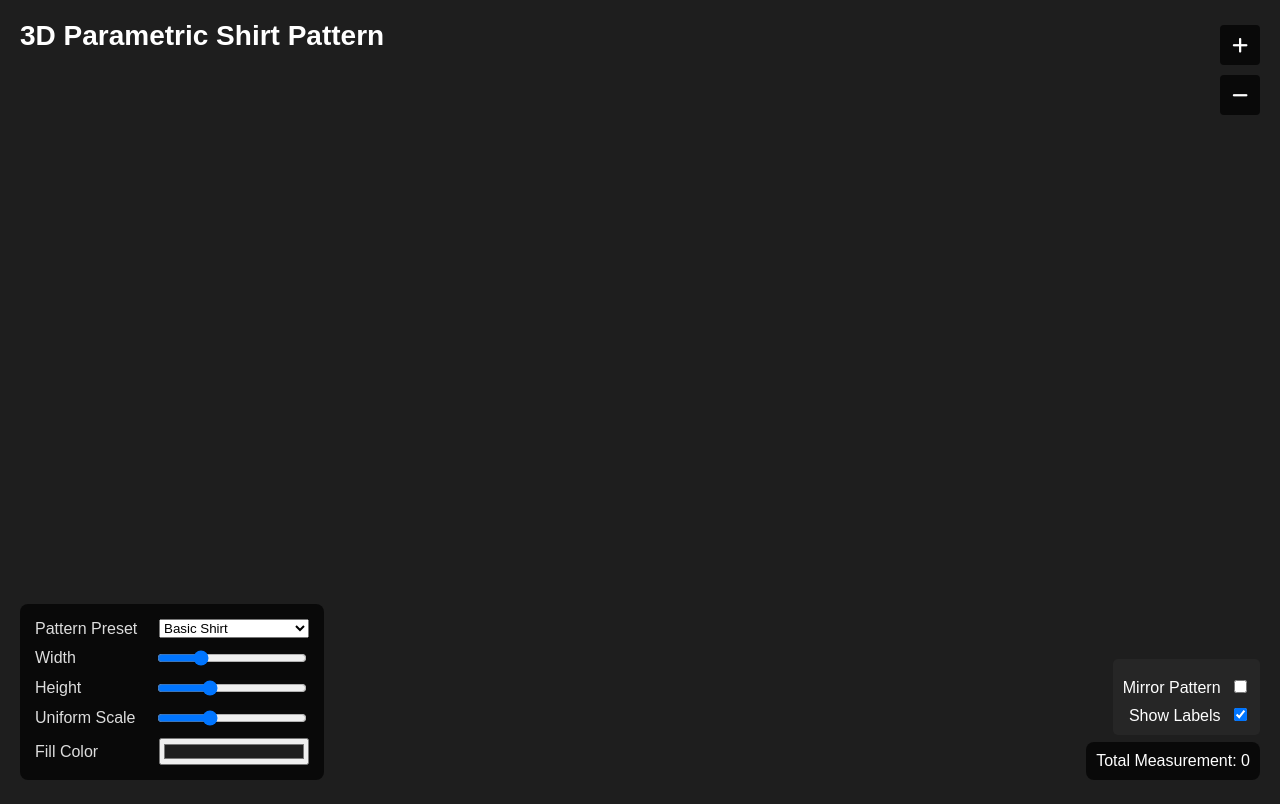
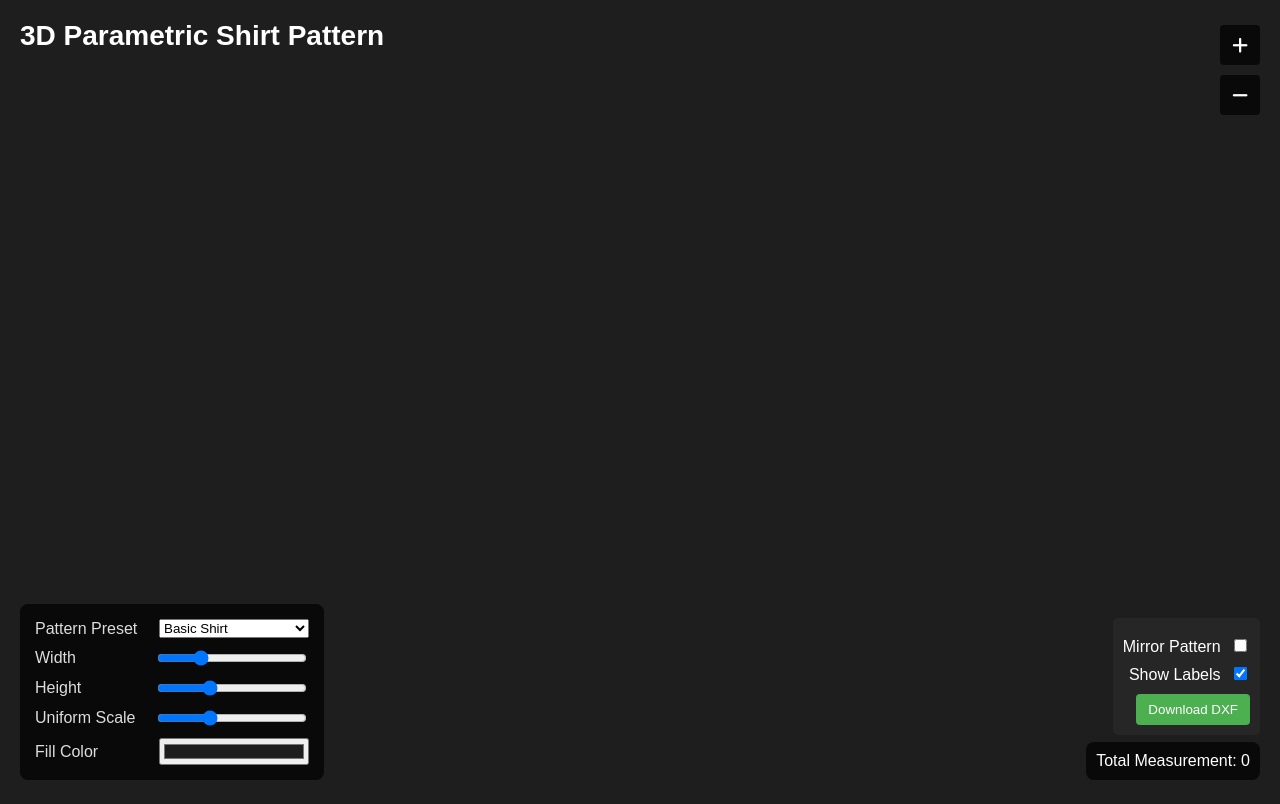
Before and after one commit to Anirban166/Pattern-Forge, a Flask app: page /3d in a window 1280 px wide. Run offline with Flask 3, Linux system fonts and the light colour scheme; some libraries are stand-ins or nearby versions.

Commit message:
Added functionality for DXF export via a new route and function (takes a list of dictionaries; type and points with absolute, scaled coordinates), simplified measurement calc, refactors, etc.

```diff
--- a/app.py
+++ b/app.py
@@ -1,14 +1,17 @@
-from flask import Flask, send_file, render_template, jsonify
-from pattern import ShirtPattern
+from flask import Flask, send_file, render_template, jsonify, request
+from pattern import ShirtPattern, create_dxf_from_segments
+import os
 
 app = Flask(__name__, template_folder="templates")
 
 @app.route("/")
 def home():
-    return "<p><a href='/3d'>View 3D Pattern</a> | <a href='/download-dxf'>Download DXF</a></p>"
+    return "<p><a href='/3d'>View 3D Pattern</a> | <a href='/download-dxf'>Download DXF (Old)</a></p>"
 
 @app.route("/pattern-data")
 def pattern_data():
+    # This route might be obsolete if patternPresets are solely client-side for dynamic generation
+    # Or it could serve the raw data for one specific default pattern if needed elsewhere.
     pattern = ShirtPattern(100, 90, 70, 40)
     return jsonify(pattern.segments)
 
@@ -19,8 +22,36 @@
 @app.route("/download-dxf")
 def download_dxf():
     pattern = ShirtPattern(100, 90, 70, 40)
-    dxf_path = pattern.export_dxf("static/pattern.dxf")
-    return send_file(dxf_path, as_attachment=True)
+    static_dir = os.path.join(app.static_folder)
+    os.makedirs(static_dir, exist_ok=True)
+    dxf_path = pattern.export_dxf(os.path.join(static_dir, "pattern_default.dxf"))
+    return send_file(dxf_path, as_attachment=True, download_name="pattern_default.dxf")
+
+# New endpoint for dynamic DXF export:
+@app.route("/api/export-dxf", methods=['POST'])
+def api_export_dxf():
+    data = request.json
+    segments_for_dxf = data.get('segments')
+
+    if not segments_for_dxf:
+        return jsonify({"error": "No segment data provided"}), 400
+
+    try:
+        static_dir = os.path.join(app.static_folder)
+        os.makedirs(static_dir, exist_ok=True)
+        # Creating a unique-ish filename to avoid conflicts if multiple users export: (though send_file's download_name handles what the user sees)
+        temp_dxf_filename = f"pattern_export_{os.urandom(4).hex()}.dxf"
+        dxf_output_path = os.path.join(static_dir, temp_dxf_filename)
+
+        actual_dxf_path = create_dxf_from_segments(segments_for_dxf, dxf_output_path)
+
+        return send_file(actual_dxf_path,
+                         as_attachment=True,
+                         download_name="custom_pattern.dxf",
+                         mimetype='application/dxf')
+    except Exception as e:
+        print(f"Error during DXF export: {e}")
+        return jsonify({"error": "Failed to generate DXF file", "details": str(e)}), 500
 
 if __name__ == "__main__":
     app.run()
--- a/static/style.css
+++ b/static/style.css
@@ -198,6 +198,23 @@
     z-index: 10;
   }
 
+  .controls-bottom-right .control-group {
+    margin-top: 10px;
+  }
+
+  #downloadDxfButton {
+    padding: 8px 12px;
+    background-color: #4CAF50;
+    color: white;
+    border: none;
+    border-radius: 4px;
+    cursor: pointer;
+  }
+
+  #downloadDxfButton:hover {
+    background-color: #45a049;
+  }
+
   .controls-bottom-right {
     position: absolute;
     bottom: 65px;
--- a/templates/3d.html
+++ b/templates/3d.html
@@ -63,6 +63,9 @@
       <label for="toggleLabelsCheckbox">Show Labels</label>
       <input type="checkbox" id="toggleLabelsCheckbox" checked>
     </div>
+    <div class="control-group">
+        <button id="downloadDxfButton">Download DXF</button>
+    </div>
   </div>
 
   <script type="module">
@@ -113,13 +116,11 @@
         { type: "bezier", points: [[0, 40], [18, -10], [72, -10], [90, 0]], label: "Bezier: (0,40), (18,-10), (72,-10), (90,0)" }
       ],
       shirtWithSleeves: [
-        // Shirt body
         { type: "line", points: [[90, 0], [90, 40]], label: "Line: (90,0) to (90,40)" },
         { type: "bezier", points: [[90, 40], [90, 60], [63, 80], [45, 100]], label: "Bezier: (90,40), (90,60), (63,80), (45,100)" },
         { type: "line", points: [[45, 100], [0, 100]], label: "Line: (45,100) to (0,100)" },
         { type: "line", points: [[0, 100], [0, 0]], label: "Line: (0,100) to (0,0)" },
         { type: "bezier", points: [[0, 0], [18, -40], [72, -40], [90, 0]], label: "Bezier: (0,0), (18,-40), (72,-40), (90,0)" },
-        // Right sleeve (separate shape)
         { type: "break" },
         { type: "bezier", points: [[90, 40], [110, 30], [130, 60], [150, 50]], label: "Bezier: (90,40), (110,30), (130,60), (150,50)" },
         { type: "line", points: [[150, 50], [160, 70]], label: "Line: (150,50) to (160,70)" },
@@ -166,7 +167,6 @@
       ]
     };
 
-    // Function to generate and add a single pattern piece (original or mirrored)
     const generatePatternShape = (patternData, width, height, colorHex, isMirrored = false) => {
       let shape = new THREE.Shape();
       let lastPoint = null;
@@ -190,12 +190,11 @@
       patternData.forEach((segment) => {
         if (segment.type === "break") {
           addShapeToGroup(shape);
-          shape = new THREE.Shape(); // Start a new shape for the next piece
+          shape = new THREE.Shape();
           lastPoint = null;
           return;
         }
 
-        // Apply mirroring to points if isMirrored is true
         const processedPoints = segment.points.map(p => isMirrored ? [-p[0], p[1]] : [p[0], p[1]]);
         const scaled = processedPoints.map(p => new THREE.Vector2(p[0] * (width / 100), p[1] * (height / 100)));
         const start = scaled[0];
@@ -205,7 +204,6 @@
         }
 
         let labelPosition;
-        // let labelText = segment.label || ""; // labelText definition moved inside the conditional block
 
         if (segment.type === "line") {
           shape.lineTo(scaled[1].x, scaled[1].y);
@@ -217,9 +215,8 @@
           labelPosition = new THREE.Vector3(scaled[0].x, scaled[0].y - 5, 5);
         }
 
-        // MODIFIED CONDITION: Only create labels if NOT mirrored and labels are visible
         if (font && segment.label && labelGroup.visible && !isMirrored) {
-          const labelText = segment.label || ""; // Define labelText here
+          const labelText = segment.label || "";
 
           const textGeometry = new TextGeometry(labelText, {
             font: font,
@@ -242,17 +239,10 @@
       let total = 0;
       patternData.forEach((segment) => {
         if (segment.type === "break") return;
-        // Use original points for measurement, scaled by current width/height factors
         const scaledPoints = segment.points.map(p => new THREE.Vector2(p[0] * (currentWidth / 100), p[1] * (currentHeight / 100)));
-        for (let i = 1; i < scaledPoints.length; i++) {
-            // For bezier, this is an approximation (chord length). True arc length is more complex.
-            // For simplicity, we sum lengths of defining points for bezier too.
-            if (segment.type === "line" || segment.type === "bezier") { // Treat bezier points similarly for this rough calc
-                 total += scaledPoints[i].distanceTo(scaledPoints[i - 1]);
-            }
+        for (let i = 0; i < scaledPoints.length - 1; i++) {
+             total += scaledPoints[i].distanceTo(scaledPoints[i+1]);
         }
-         // A more accurate bezier length calculation would involve integrating its derivative or using an approximation method.
-         // Current method for bezier will give length of control polygon, not the curve itself.
       });
       return total;
     };
@@ -266,52 +256,40 @@
 
     const toggleLabelsCheckbox = document.getElementById('toggleLabelsCheckbox');
     const mirrorPatternCheckbox = document.getElementById('mirrorPatternCheckbox');
+    const downloadDxfButton = document.getElementById('downloadDxfButton');
 
 
     toggleLabelsCheckbox.addEventListener('change', () => {
       labelGroup.visible = toggleLabelsCheckbox.checked;
-      updatePattern(); // Redraw to show/hide labels
+      updatePattern();
     });
 
     mirrorPatternCheckbox.addEventListener('change', updatePattern);
 
+    function updatePattern() {
+      if (!font) return;
 
-    function updatePattern() {
-      if (!font) return; // Don't draw if font isn't loaded
-
-      // Clear existing pattern and labels from the groups
       while(group.children.length > 0){ group.remove(group.children[0]); }
       while(labelGroup.children.length > 0){ labelGroup.remove(labelGroup.children[0]); }
 
       const patternName = patternSelect.value;
-      // Use a deep copy of the preset data to avoid modifying the original presets
       const originalPatternData = JSON.parse(JSON.stringify(patternPresets[patternName]));
 
       let currentWidth = parseFloat(widthSlider.value);
       let currentHeight = parseFloat(heightSlider.value);
-      const scale = parseFloat(scaleSlider.value);
+      const currentScale = parseFloat(scaleSlider.value);
       const fillColor = colorInput.value;
 
-      // Apply uniform scale
-      // Note: The actual points in patternPresets are defined relative to a 100x100 box.
-      // The width/height sliders then stretch this. Scale is an additional multiplier.
-      // For simplicity in generatePatternShape, we'll pass scaled width/height.
-      // Or, adjust points directly. Let's adjust width/height passed.
-      const effectiveWidth = currentWidth * scale;
-      const effectiveHeight = currentHeight * scale;
+      const effectiveWidth = currentWidth * currentScale;
+      const effectiveHeight = currentHeight * currentScale;
 
-      // Generate and add the original pattern
       generatePatternShape(originalPatternData, effectiveWidth, effectiveHeight, fillColor, false);
 
       if (mirrorPatternCheckbox.checked) {
-        // Generate and add the mirrored pattern.
-        // The `isMirrored = true` flag in generatePatternShape will handle negating x-coordinates.
         generatePatternShape(originalPatternData, effectiveWidth, effectiveHeight, fillColor, true);
       }
 
-      // Calculate measurement based on the original pattern data and current dimensions
       const totalMeasurement = calculateTotalMeasurement(originalPatternData, effectiveWidth, effectiveHeight);
-      // If mirrored, the total material might be considered double, but the measurement here refers to one piece.
       measurementDisplay.textContent = `Total Measurement: ${totalMeasurement.toFixed(2)} cm`;
     }
 
@@ -321,11 +299,79 @@
     scaleSlider.addEventListener('input', updatePattern);
     colorInput.addEventListener('input', updatePattern);
 
+    downloadDxfButton.addEventListener('click', async () => {
+        const patternName = patternSelect.value;
+        const basePatternData = JSON.parse(JSON.stringify(patternPresets[patternName]));
+
+        const uiWidth = parseFloat(widthSlider.value);
+        const uiHeight = parseFloat(heightSlider.value);
+        const uiScale = parseFloat(scaleSlider.value);
+        const isMirrored = mirrorPatternCheckbox.checked;
+
+        const effectiveWidth = uiWidth * uiScale;
+        const effectiveHeight = uiHeight * uiScale;
+
+        const dxfSegments = [];
+
+        const processSegmentsForDxf = (patternSegs, applyMirror) => {
+            patternSegs.forEach(segment => {
+                if (segment.type === "break") return;
+
+                const processedDxfPoints = segment.points.map(p => {
+                    let x = p[0];
+                    let y = p[1];
+                    if (applyMirror) {
+                        x = -x;
+                    }
+                    // Apply scaling based on effective dimensions
+                    // The points in patternPresets are relative to 100x100 virtual box
+                    return [x * (effectiveWidth / 100), y * (effectiveHeight / 100)];
+                });
+                dxfSegments.push({ type: segment.type, points: processedDxfPoints });
+            });
+        };
+
+        processSegmentsForDxf(basePatternData, false);
+        if (isMirrored) {
+            processSegmentsForDxf(basePatternData, true);
+        }
+
+        try {
+            const response = await fetch('/api/export-dxf', {
+                method: 'POST',
+                headers: {
+                    'Content-Type': 'application/json',
+                },
+                body: JSON.stringify({ segments: dxfSegments }),
+            });
+
+            if (response.ok) {
+                const blob = await response.blob();
+                const url = window.URL.createObjectURL(blob);
+                const a = document.createElement('a');
+                a.style.display = 'none';
+                a.href = url;
+                a.download = 'pattern.dxf';
+                document.body.appendChild(a);
+                a.click();
+                window.URL.revokeObjectURL(url);
+                document.body.removeChild(a);
+            } else {
+                const errorData = await response.json();
+                console.error('DXF Export Error:', errorData.error, errorData.details || '');
+                alert(`Error exporting DXF: ${errorData.error}`);
+            }
+        } catch (error) {
+            console.error('Network or other error during DXF export:', error);
+            alert('Network error or unexpected issue during DXF export.');
+        }
+    });
+
     const zoomInButton = document.getElementById('zoomIn');
     const zoomOutButton = document.getElementById('zoomOut');
 
     zoomInButton.addEventListener('click', () => {
-      camera.position.z = Math.max(camera.position.z - 20, 10); // Prevent zooming too close
+      camera.position.z = Math.max(camera.position.z - 20, 10);
       controls.update();
     });
 
@@ -342,12 +388,10 @@
 
     const animate = () => {
       requestAnimationFrame(animate);
-      controls.update(); // Only if damping or auto-rotation is enabled
+      controls.update();
       renderer.render(scene, camera);
     };
 
-    // Initial call to draw the pattern once everything is set up (font might still be loading)
-    // updatePattern() is called inside fontLoader callback for the very first draw.
     animate();
 
   </script>
```
Also changed, not shown: pattern.py (+49 -20 lines).
